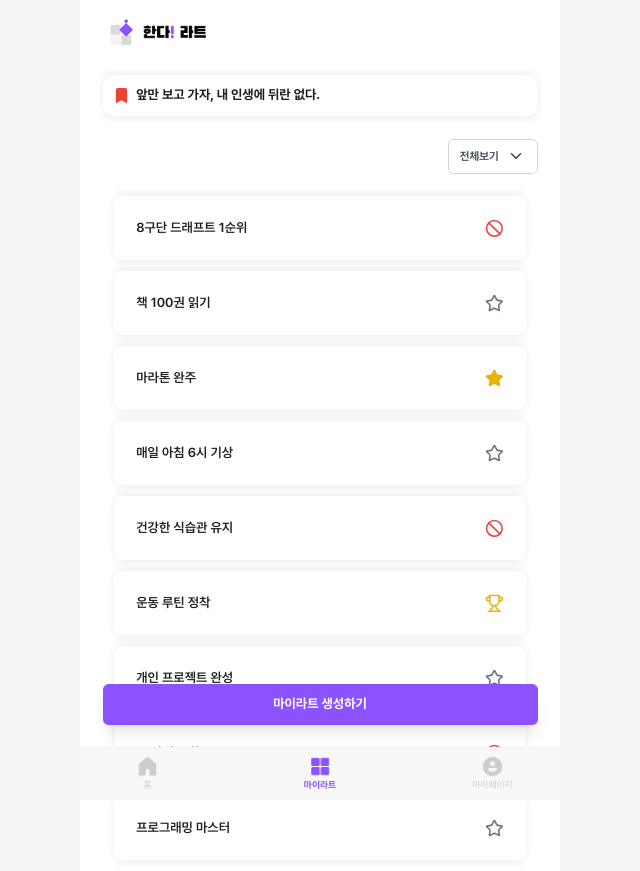
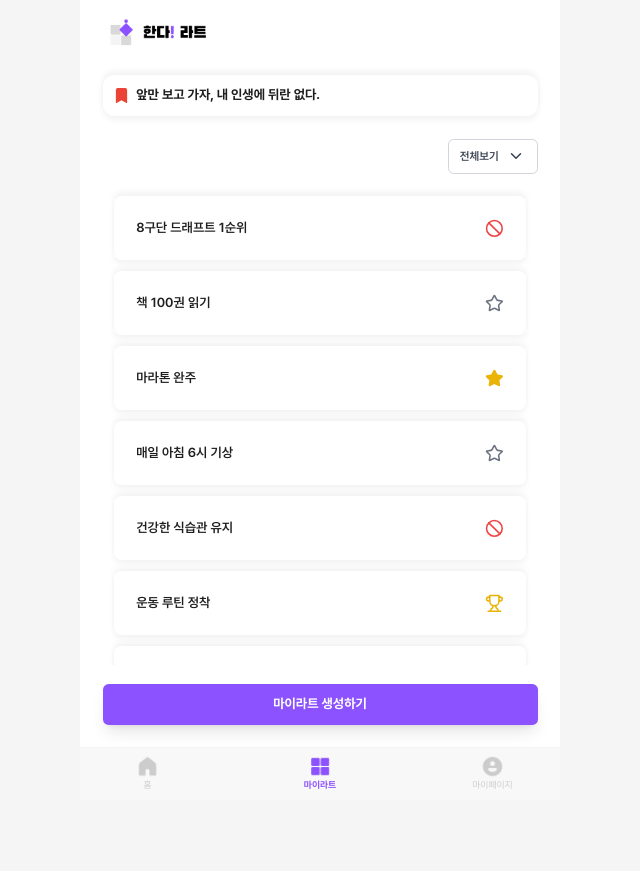
Before and after one commit to canDoItArt/front-end, a React (Vite) app: page /front-end/myartlist in a window 1280 px wide. Shown: the whole page, without its empty margins (320-960 px from the left). After the commit the page ends 800 px from the top, so only its background shows below. Built offline with nearby package versions, Linux system fonts and the light colour scheme.

Commit message:
마이라트 리스트 영역 수정 #49

```diff
--- a/src/pages/MyArtListPage.jsx
+++ b/src/pages/MyArtListPage.jsx
@@ -39,7 +39,7 @@ export default function MyArtListPage() {
                             />
                         </div>
 
-                        <div className="mt-3 p-3 overflow-y-auto max-h-[calc(100vh-100px)]">
+                        <div className="mt-3 p-3 overflow-y-auto max-h-[calc(100vh-320px)]">
                             <ul className="space-y-3">
                                 {filteredGoals.map((goal) => (
                                     <li key={goal.id}>
```
